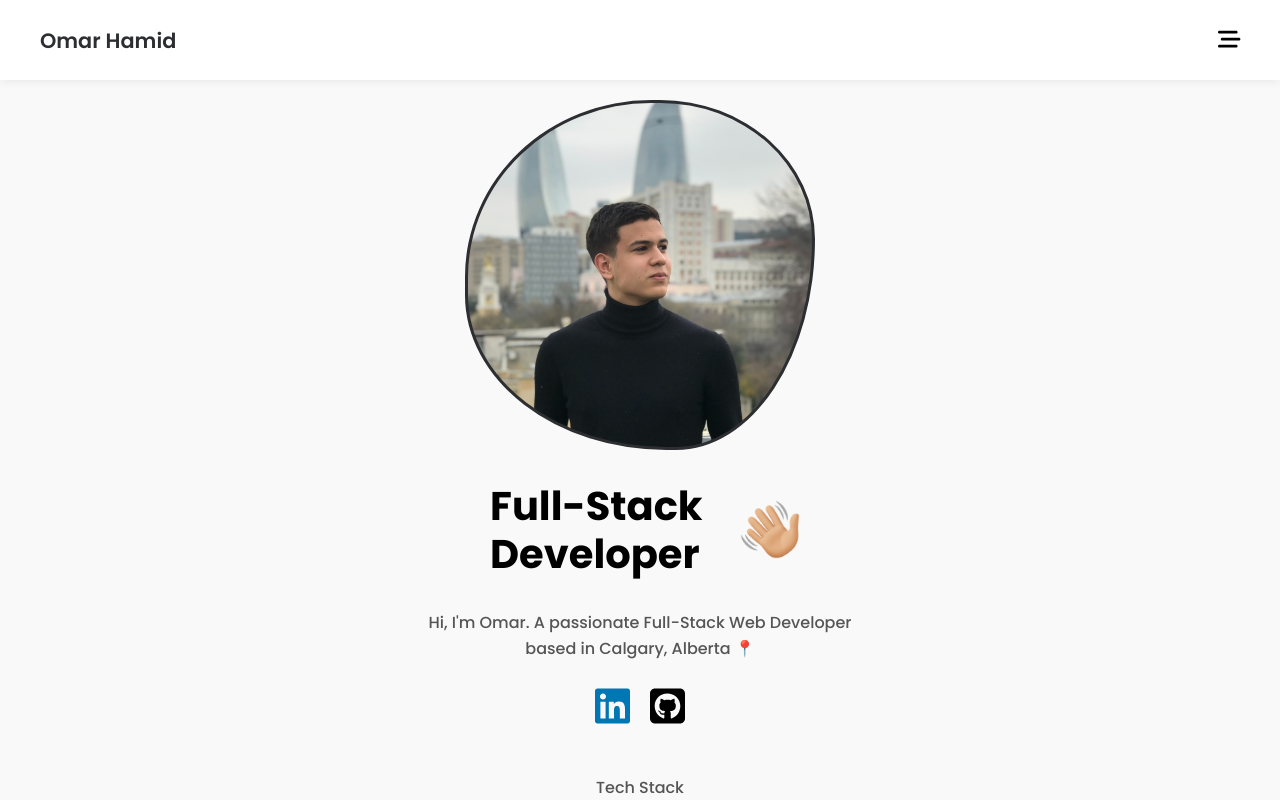
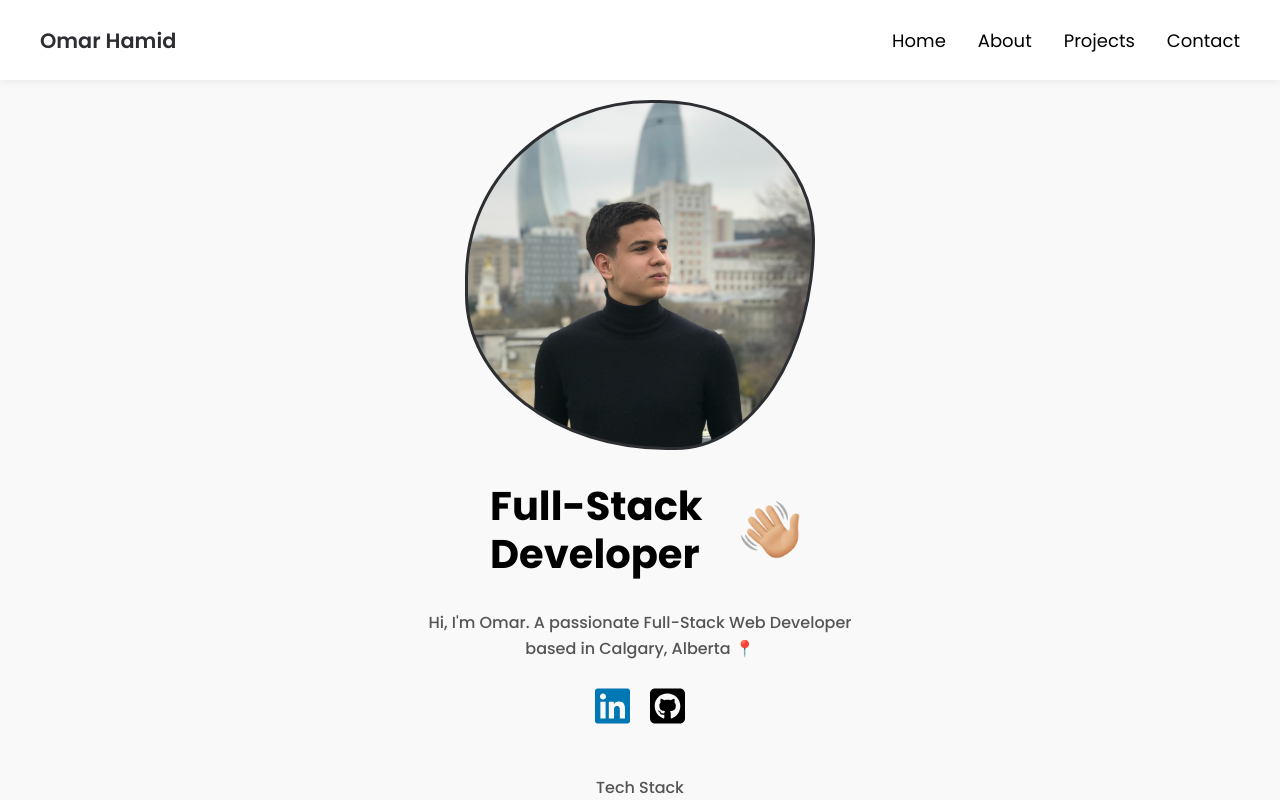
Before and after one commit to Heaven664/portfolio, a React (Create React App) app: page / in a window 1280 px wide. Shown: the top 800 px of the page. Built offline with nearby package versions, Linux system fonts and the light colour scheme.

Commit message:
Add sidebar

```diff
--- a/src/App.js
+++ b/src/App.js
@@ -1,17 +1,23 @@
+import { useState } from 'react';
+
 import Navbar from 'components/Navbar';
 import Intro from 'components/Intro';
 import About from 'components/About';
 import Projects from 'components/Projects';
 import Contact from 'components/Contact';
 import Footer from 'components/Footer';
+import Sidebar from 'components/Sidebar';
 
 import 'styles/App.scss';
 
 
 function App() {
+  const [menu, setMenu] = useState(false);
+
   return (
     <div className="App">
-      <Navbar />
+      {menu && < Sidebar closeMenu={() => setMenu(false)} />}
+      <Navbar openMenu={() => setMenu(true)} />
       <Intro />
       <About />
       <Projects />
--- a/src/components/Navbar.jsx
+++ b/src/components/Navbar.jsx
@@ -3,12 +3,20 @@ import { faBarsStaggered } from "@fortawesome/free-solid-svg-icons";
 
 import "styles/Navbar.scss";
 
-function Navbar() {
+function Navbar(props) {
   return (
     <div className="navbar">
       <p className="navbar-hero-name">Omar Hamid</p>
-      <div>
-        <FontAwesomeIcon icon={faBarsStaggered} />
+      <div className="hamburger-menu">
+        <ul>
+          <li className="nav-item">Home</li>
+          <li className="nav-item">About</li>
+          <li className="nav-item">Projects</li>
+          <li className="nav-item">Contact</li>
+          <li className="nav-handler" onClick={props.openMenu}>
+            <FontAwesomeIcon icon={faBarsStaggered} />
+          </li>
+        </ul>
       </div>
     </div>
   );
--- /dev/null
+++ b/src/components/Sidebar.jsx
@@ -0,0 +1,24 @@
+import { FontAwesomeIcon } from "@fortawesome/react-fontawesome";
+import { faXmark } from "@fortawesome/free-solid-svg-icons";
+
+import "styles/Sidebar.scss";
+
+function Sidebar(props) {
+  return (
+    <div className="sidebar">
+      <div className="sidebar-options">
+        <div className="exit-button" onClick={props.closeMenu}>
+          <FontAwesomeIcon icon={faXmark} />
+        </div>
+        <ul>
+          <li>Home</li>
+          <li>About</li>
+          <li>Projects</li>
+          <li>Intro</li>
+        </ul>
+      </div>
+    </div>
+  );
+}
+
+export default Sidebar;
--- a/src/styles/Navbar.scss
+++ b/src/styles/Navbar.scss
@@ -5,7 +5,7 @@
   align-items: center;
   justify-content: space-between;
   font-size: 1.4rem;
-  box-shadow: 0 0 10px rgba(0,0,0,.09);
+  box-shadow: 0 0 10px rgba(0, 0, 0, 0.09);
   position: fixed;
   left: 0;
   top: 0;
@@ -16,9 +16,45 @@
   background-color: white;
   height: 80px;
 
-  .navbar-hero-name{
+  .navbar-hero-name {
     color: #2d2e32;
     font-size: 1.3rem;
     font-weight: 600;
   }
+
+  .hamburger-menu {
+    cursor: pointer;
+    ul {
+      display: flex;
+      gap: 2rem;
+      list-style: none;
+
+      li:hover {
+        color: #147efb;
+      }
+
+      .nav-item {
+        font-size: 18px;
+
+        @media (max-width: 900px) {
+          display: none;
+        }
+      }
+      .nav-handler {
+        @media (min-width: 901px) {
+          display: none;
+        }
+      }
+    }
+  }
+
+  .mobile-nav {
+    &.closed-menu {
+      display: none;
+    }
+    &.open-menu {
+      width: 100vw;
+      height: 100vh;
+    }
+  }
 }
--- /dev/null
+++ b/src/styles/Sidebar.scss
@@ -0,0 +1,43 @@
+.sidebar {
+  .sidebar-options {
+    position: relative;
+    display: flex;
+    flex-direction: column;
+    justify-content: center;
+    align-items: center;
+    position: fixed;
+    top: 0;
+    left: 0;
+    z-index: 201;
+    width: 100vw;
+    height: 100vh;
+    background-color: white;
+
+    .exit-button {
+      position: absolute;
+      top: 16px;
+      right: 40px;
+      z-index: 202;
+      font-size: 35px;
+      cursor: pointer;
+    }
+
+    .exit-button:hover {
+      color: rgb(232, 26, 26);
+    }
+
+    ul {
+      padding-left: 0;
+      list-style: none;
+      display: flex;
+      flex-direction: column;
+      justify-content: center;
+      align-items: center;
+      li {
+        font-size: 22px;
+        font-weight: 500;
+        margin-bottom: 40px;
+      }
+    }
+  }
+}
```
